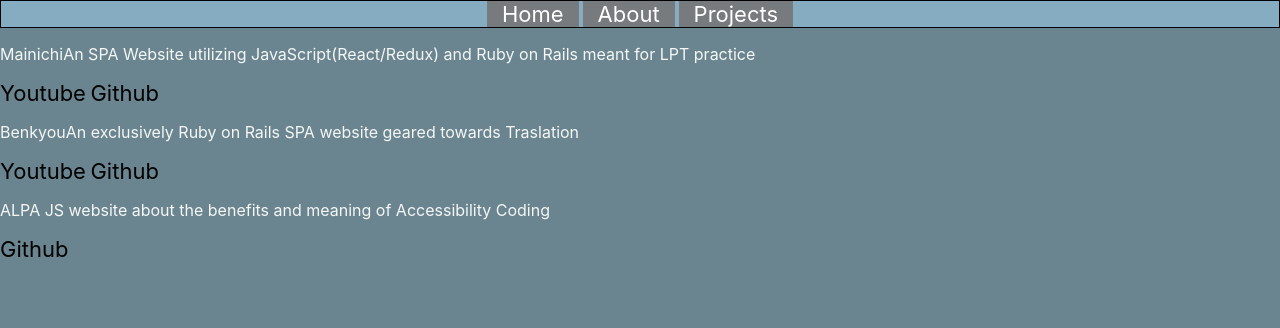
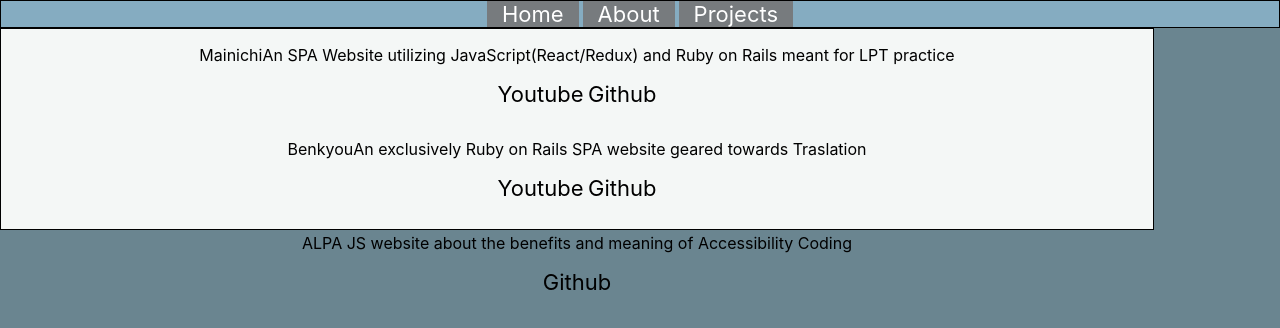
Before and after one commit to DrewALThompson/DALTWebsite, a React (Create React App) app in the folder frontend/: page /projects in a window 1280 px wide. Shown: the top 328 px of the page. Built offline with nearby package versions, Linux system fonts and the light colour scheme.

Commit message:
airplane commit tons of css changes and added infor for pages

```diff
--- a/frontend/src/css/about.css
+++ b/frontend/src/css/about.css
@@ -8,17 +8,32 @@
 }
 
 @media only screen and (min-width: 769px) {
-
-
+  [class*="col-"] {
+    width: 90%;
+    height: 200px;
+  }
 }
 
 
 .col-3-about {
+  border: solid 1px black;
+  text-align: center;
+  display: flex;
+  flex-direction: column;
+  background-color: #F4F7F6;
+  color: black;
+}
+
+
+/* column css areas made just in case probably unneeded but we will see delete if true */
+.col-3-1 {
 
 }
 
-.col-3-1 {}
+.col-3-2 {
 
-.col-3-2 {}
+}
 
-.col-3-3 {}
+.col-3-3 {
+
+}
--- a/frontend/src/css/profile.css
+++ b/frontend/src/css/profile.css
@@ -70,14 +70,16 @@
     display: flex;
     justify-content: right;
     flex-direction: column;
-    box-shadow: 0 4px 8px 0 rgba(0, 0, 0, 0.2);
     width: 250px;
     height: 525px;
     margin: 30px 10px 10px 10px;
     text-align: center;
     background-color: #F4F7F6;
+    box-shadow: 0 4px 8px 0 rgba(0, 0, 0, 0.2);
     box-shadow: 12px 12px 2px 1px rgba(0, 0, 255, .2);
 }
+
+/* why do i have to box shadows??? */
 
 .cardTitle {
     color: black;
@@ -125,3 +127,5 @@
     background-color: #F4F7F6;
     box-shadow: 12px 12px 2px 1px rgba(0, 0, 255, .2);
 }
+
+/* I have two box shadows here too why? */
--- a/frontend/src/css/projects.css
+++ b/frontend/src/css/projects.css
@@ -0,0 +1,44 @@
+@media only screen and (max-width: 768px) {
+    [class*="col-"] {
+      width: 100%;
+      flex-wrap: wrap;
+    }
+
+
+}
+
+@media only screen and (min-width: 769px) {
+  [class*="col-"] {
+    width: 90%;
+    height: 200px;
+  }
+}
+
+
+.col-4-projects {
+  border: solid 1px black;
+  text-align: center;
+  display: flex;
+  flex-direction: column;
+  background-color: #F4F7F6;
+  color: black;
+}
+
+/* need a thing for links such that they are no underlines etc */
+/* column css areas made just in case probably unneeded but we will see delete if true */
+.col-4-1 {
+
+}
+
+.col-4-2 {
+
+}
+
+.col-4-3 {
+
+}
+
+/* might need this for the links .routerBox-link:hover, .routerBox-link:active {
+    background-color: #777B7E;
+    cursor: pointer;
+} */
--- a/frontend/src/pages/projects.js
+++ b/frontend/src/pages/projects.js
@@ -24,10 +24,10 @@
     //didn't map these because i was lazy, maybe later. Might be too much to map too considering I only want three links showing at a time.
     //Names also aren't that imaginative because I am tired will refactor later probably
     return (
-        <div>
-            <InfoBox className={'col-3-1'} paraTitle={paraTitle} para={para} link={link} link2={linkOne2} linkName={linkName} linkName2={linkNameOne2}/>
-            <InfoBox className={'col-3-1'} paraTitle={paraTitleTwo} para={paraTwo} link={linkTwo} link2={linkTwo2} linkName={linkNameTwo} linkName2={linkNameTwo2}/>
-            <InfoBox className={'col-3-1'} paraTitle={paraTitleThree} para={paraThree} link={linkThree} linkName={linkNameThree}/>
+        <div className={'col-4-projects'}>
+            <InfoBox className={'col-4-1'} paraTitle={paraTitle} para={para} link={link} link2={linkOne2} linkName={linkName} linkName2={linkNameOne2}/>
+            <InfoBox className={'col-4-2'} paraTitle={paraTitleTwo} para={paraTwo} link={linkTwo} link2={linkTwo2} linkName={linkNameTwo} linkName2={linkNameTwo2}/>
+            <InfoBox className={'col-4-3'} paraTitle={paraTitleThree} para={paraThree} link={linkThree} linkName={linkNameThree}/>
         </div>
     )
 }
```
